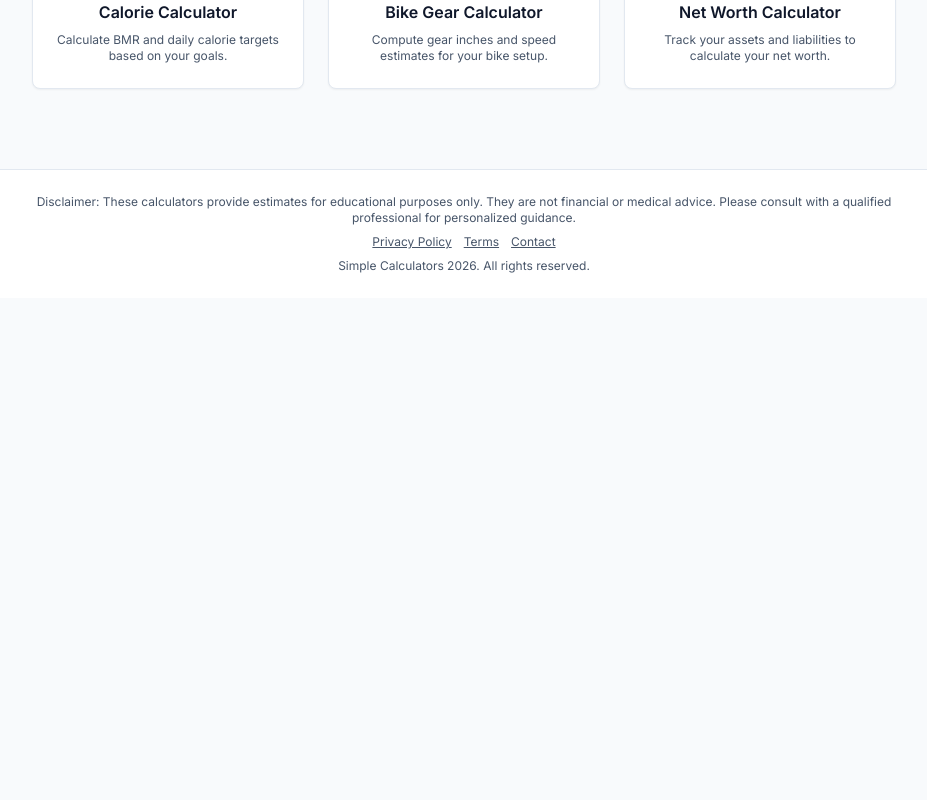
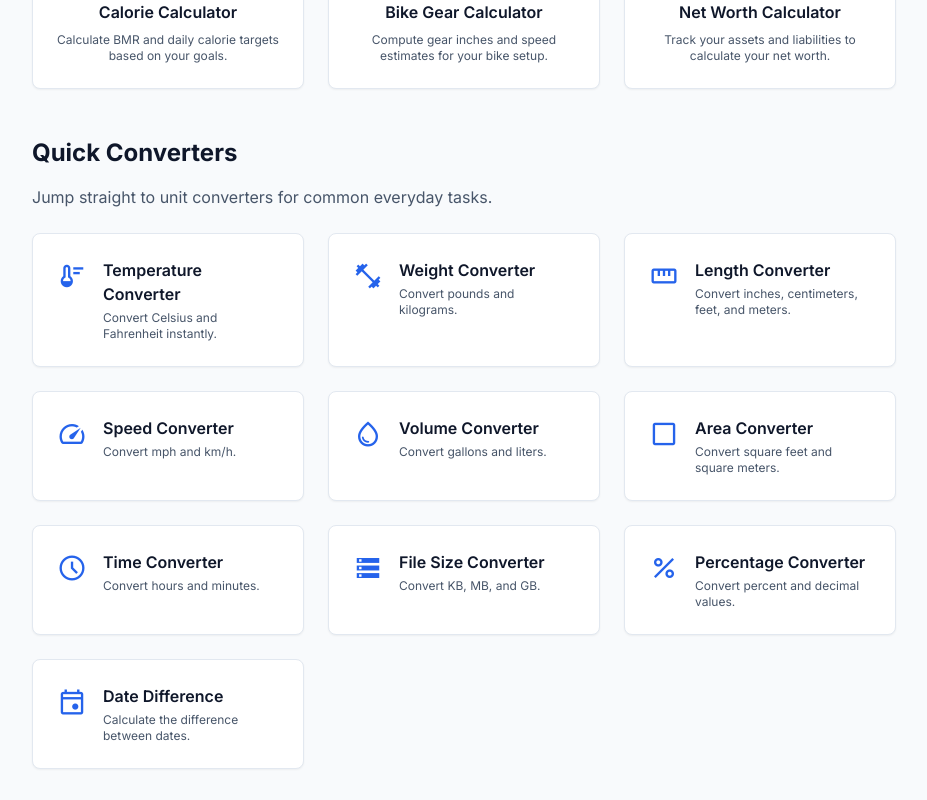
Before and after one commit to wylie/calculator-hub, a React (Vite) app: page / in a window 1280 px wide. Shown: the part 1300-2100 px from the top of the page, without its empty margins (176-1103 px from the left). Before the commit the page ends 1598 px from the top, so only its background shows below. Built offline with nearby package versions, Linux system fonts and the light colour scheme.

Commit message:
Add converter quick links on home page

```diff
--- a/src/pages/Home/HomePage.tsx
+++ b/src/pages/Home/HomePage.tsx
@@ -90,6 +90,69 @@ export default function HomePage() {
     },
   ];
 
+  const converters = [
+    {
+      path: '/weather',
+      title: 'Temperature Converter',
+      description: 'Convert Celsius and Fahrenheit instantly.',
+      icon: 'thermostat',
+    },
+    {
+      path: '/weight',
+      title: 'Weight Converter',
+      description: 'Convert pounds and kilograms.',
+      icon: 'fitness_center',
+    },
+    {
+      path: '/length',
+      title: 'Length Converter',
+      description: 'Convert inches, centimeters, feet, and meters.',
+      icon: 'straighten',
+    },
+    {
+      path: '/speed',
+      title: 'Speed Converter',
+      description: 'Convert mph and km/h.',
+      icon: 'speed',
+    },
+    {
+      path: '/volume',
+      title: 'Volume Converter',
+      description: 'Convert gallons and liters.',
+      icon: 'water_drop',
+    },
+    {
+      path: '/area',
+      title: 'Area Converter',
+      description: 'Convert square feet and square meters.',
+      icon: 'crop_square',
+    },
+    {
+      path: '/time',
+      title: 'Time Converter',
+      description: 'Convert hours and minutes.',
+      icon: 'schedule',
+    },
+    {
+      path: '/file-size',
+      title: 'File Size Converter',
+      description: 'Convert KB, MB, and GB.',
+      icon: 'storage',
+    },
+    {
+      path: '/percentage',
+      title: 'Percentage Converter',
+      description: 'Convert percent and decimal values.',
+      icon: 'percent',
+    },
+    {
+      path: '/date-difference',
+      title: 'Date Difference',
+      description: 'Calculate the difference between dates.',
+      icon: 'event',
+    },
+  ];
+
   return (
     <div>
       <h2 className="text-3xl font-bold text-slate-900 mb-4">Welcome to Simple Calculators</h2>
@@ -132,6 +195,30 @@ export default function HomePage() {
           </Link>
         ))}
       </div>
+
+      <div className="mt-12">
+        <h3 className="text-2xl font-bold text-slate-900 mb-4">Quick Converters</h3>
+        <p className="text-slate-600 mb-6">
+          Jump straight to unit converters for common everyday tasks.
+        </p>
+        <div className="grid grid-cols-1 md:grid-cols-2 lg:grid-cols-3 gap-6">
+          {converters.map((converter) => (
+            <Link key={converter.path} to={converter.path}>
+              <Card className="h-full hover:shadow-md transition-shadow cursor-pointer">
+                <div className="flex items-start gap-4">
+                  <span className="material-symbols-outlined text-3xl text-blue-600 flex-shrink-0">
+                    {converter.icon}
+                  </span>
+                  <div>
+                    <h3 className="text-base font-semibold text-slate-900 mb-1">{converter.title}</h3>
+                    <p className="text-xs text-slate-600">{converter.description}</p>
+                  </div>
+                </div>
+              </Card>
+            </Link>
+          ))}
+        </div>
+      </div>
     </div>
   );
 }
```
